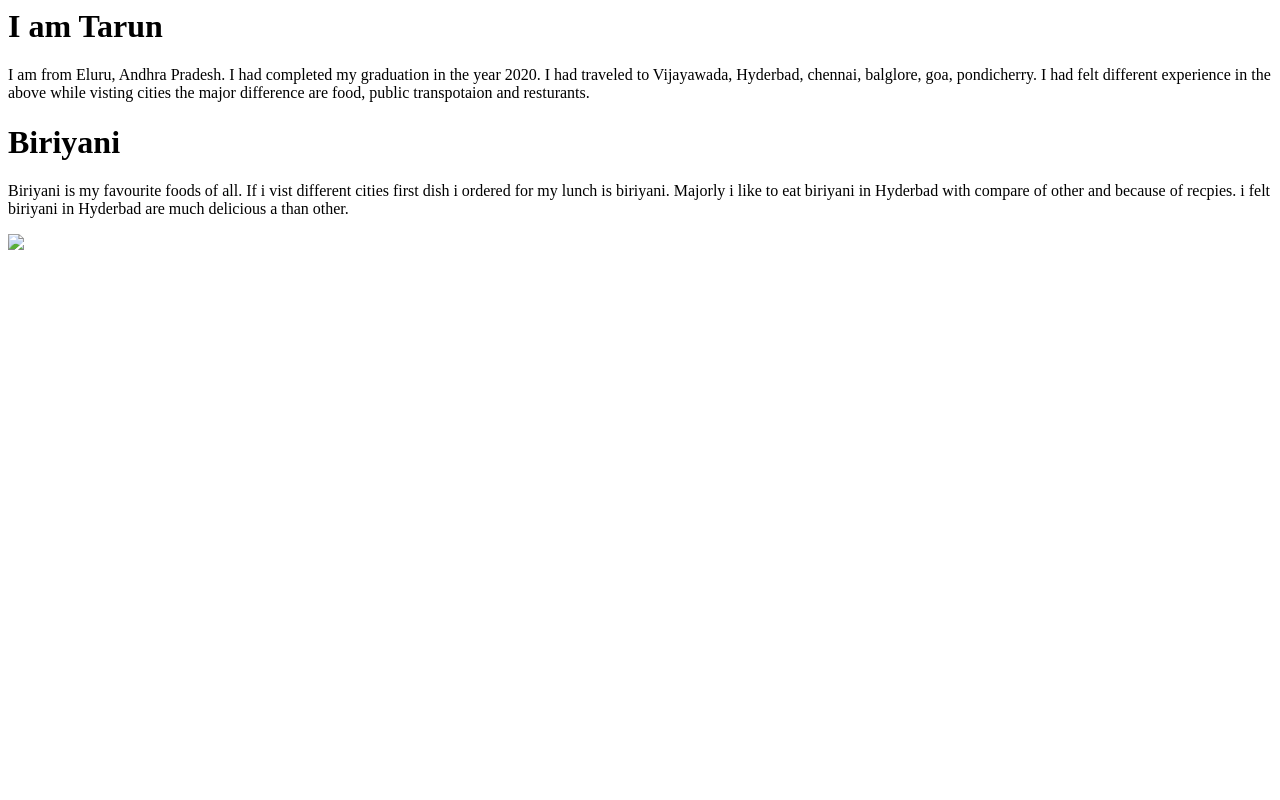
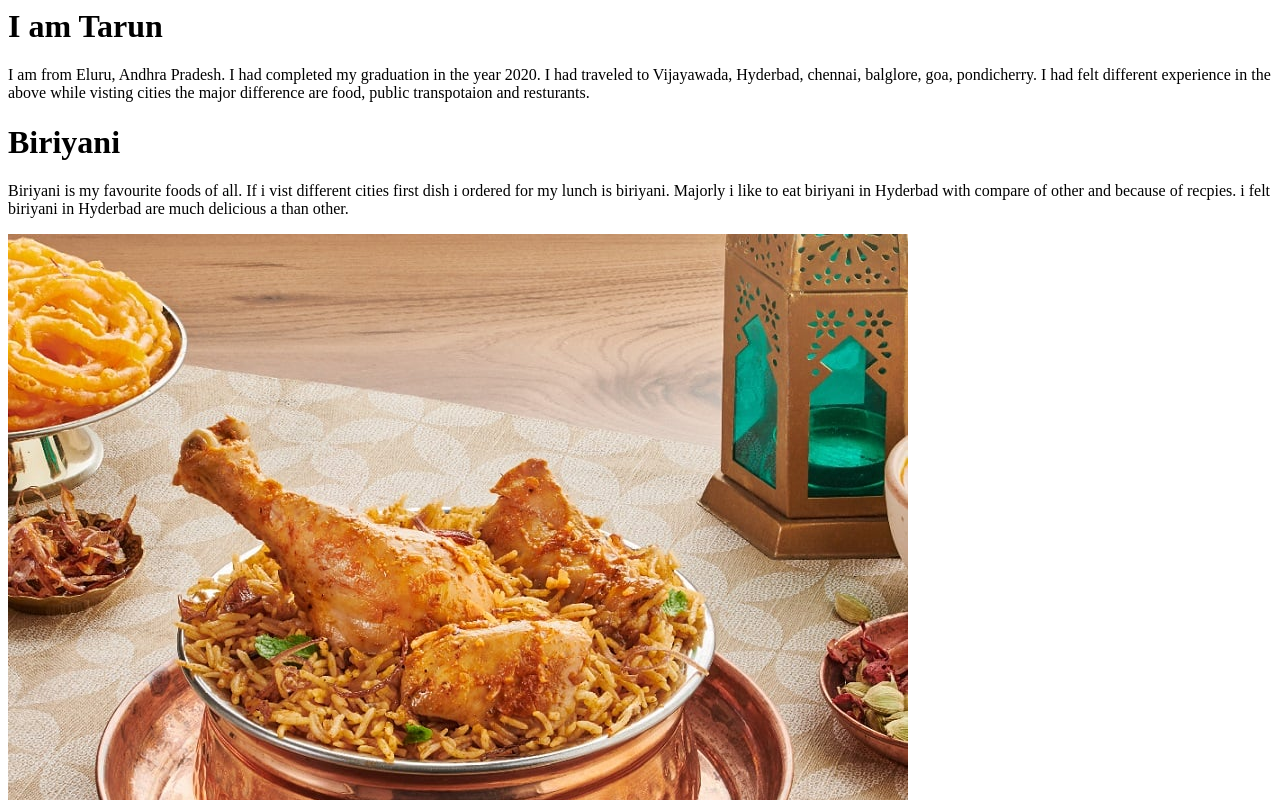
Before and after one commit to 44-563-WebApps-F23/44563-webapps-f23-assignment3-S567006, a plain HTML site: page mystats.html in a window 1280 px wide. Shown: the top 800 px of the page. Drawn offline with Linux system fonts and the light colour scheme.

Commit message:
Update mystats.html

```diff
--- a/mystats.html
+++ b/mystats.html
@@ -15,6 +15,6 @@
             biriyani. Majorly i like to eat biriyani in Hyderbad with compare of other and because of recpies.
             i felt biriyani in Hyderbad are much delicious a than other.
         </p>
-        <img src="/https://github.com/44-563-WebApps-F23/44563-webapps-f23-assignment3-S567006/blob/main/chicken_biryani-hyderabadi.jpg" picture of biriyani >
+        <img src="chicken_biryani-hyderabadi.jpg" alt="picture of biriyani">
     </body>
 </html>
```
